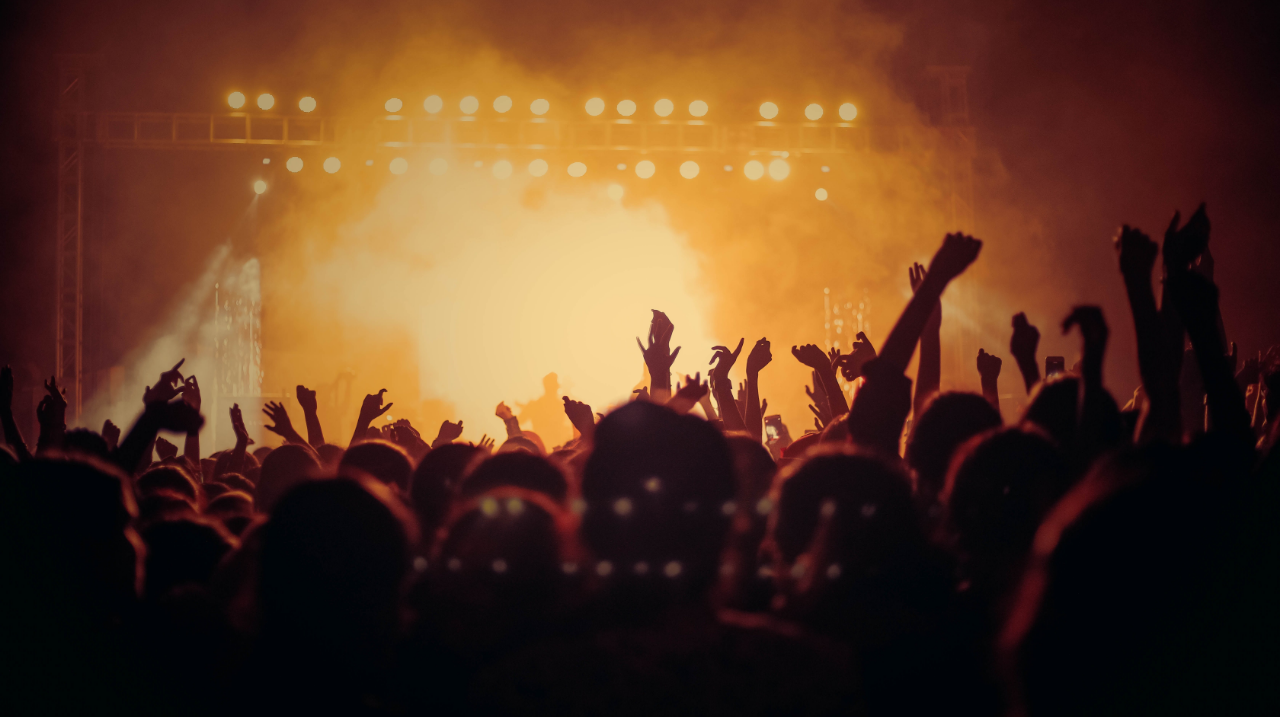
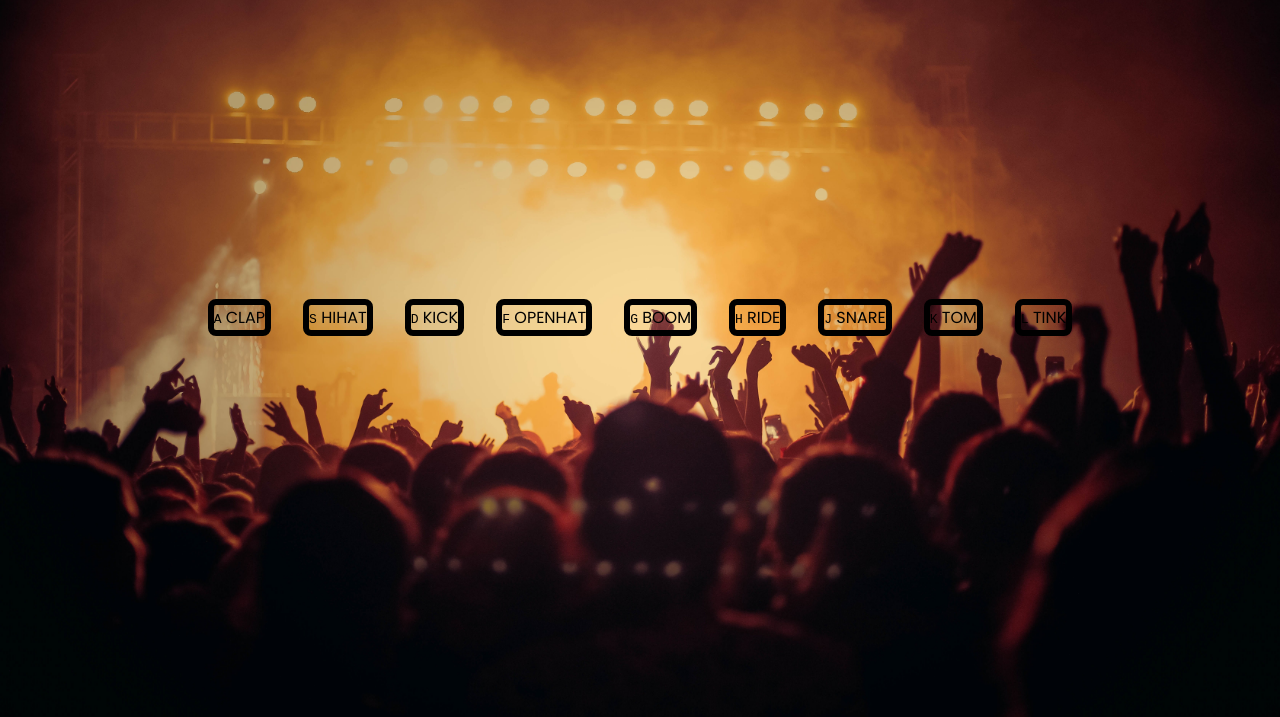
Before and after one commit to itsmeshashank13/JsDrumKit, a plain HTML site: page index.html in a window 1280 px wide. Shown: the part 83-800 px from the top of the page. Drawn offline with Linux system fonts and the light colour scheme.

Commit message:
completed the html part

```diff
--- a/index.html
+++ b/index.html
@@ -11,6 +11,53 @@
     <title>JS Drum Kit</title>
 </head>
 <body>
-    <h1>heellooooo</h1>
+    <div class="keys">
+        <div data-key="65" class="key">
+            <kbd>A</kbd>
+            <span class="sound">CLAP</span>
+        </div>
+        <div data-key="83" class="key">
+            <kbd>S</kbd>
+            <span class="sound">HIHAT</span>
+        </div>
+        <div data-key="68" class="key">
+            <kbd>D</kbd>
+            <span class="sound">KICK</span>
+        </div>
+        <div data-key="70" class="key">
+            <kbd>F</kbd>
+            <span class="sound">OPENHAT</span>
+        </div>
+        <div data-key="71" class="key">
+            <kbd>G</kbd>
+            <span class="sound">BOOM</span>
+        </div>
+        <div data-key="72" class="key">
+            <kbd>H</kbd>
+            <span class="sound">RIDE</span>
+        </div>
+        <div data-key="74" class="key">
+            <kbd>J</kbd>
+            <span class="sound">SNARE</span>
+        </div>
+        <div data-key="75" class="key">
+            <kbd>K</kbd>
+            <span class="sound">TOM</span>
+        </div>
+        <div data-key="76" class="key">
+            <kbd>L</kbd>
+            <span class="sound">TINK</span>
+        </div>
+    </div>
+
+    <audio data-key="65" src="./Assets/Sounds/clap.wav"></audio>
+    <audio data-key="83" src="./Assets/Sounds/hihat.wav"></audio>
+    <audio data-key="68" src="./Assets/sounds/kick.wav"></audio>
+    <audio data-key="70" src="./Assets/sounds/openhat.wav"></audio>
+    <audio data-key="71" src="./Assets/sounds/boom.wav"></audio>
+    <audio data-key="72" src="./Assets/sounds/ride.wav"></audio>
+    <audio data-key="74" src="./Assets/sounds/snare.wav"></audio>
+    <audio data-key="75" src="./Assets/sounds/tom.wav"></audio>
+    <audio data-key="76" src="./Assets/sounds/tink.wav"></audio>
 </body>
 </html>
--- a/styles.css
+++ b/styles.css
@@ -5,3 +5,17 @@ body {
     padding: 0;
     font-family: poppins;
 }
+
+.keys {
+    display: flex;
+    min-height: 100vh;
+    align-items: center;
+    justify-content: center;
+}
+
+.key {
+    border: .4rem solid #000000;
+    margin: 1rem;
+    border-radius: .5rem;
+
+}
```
